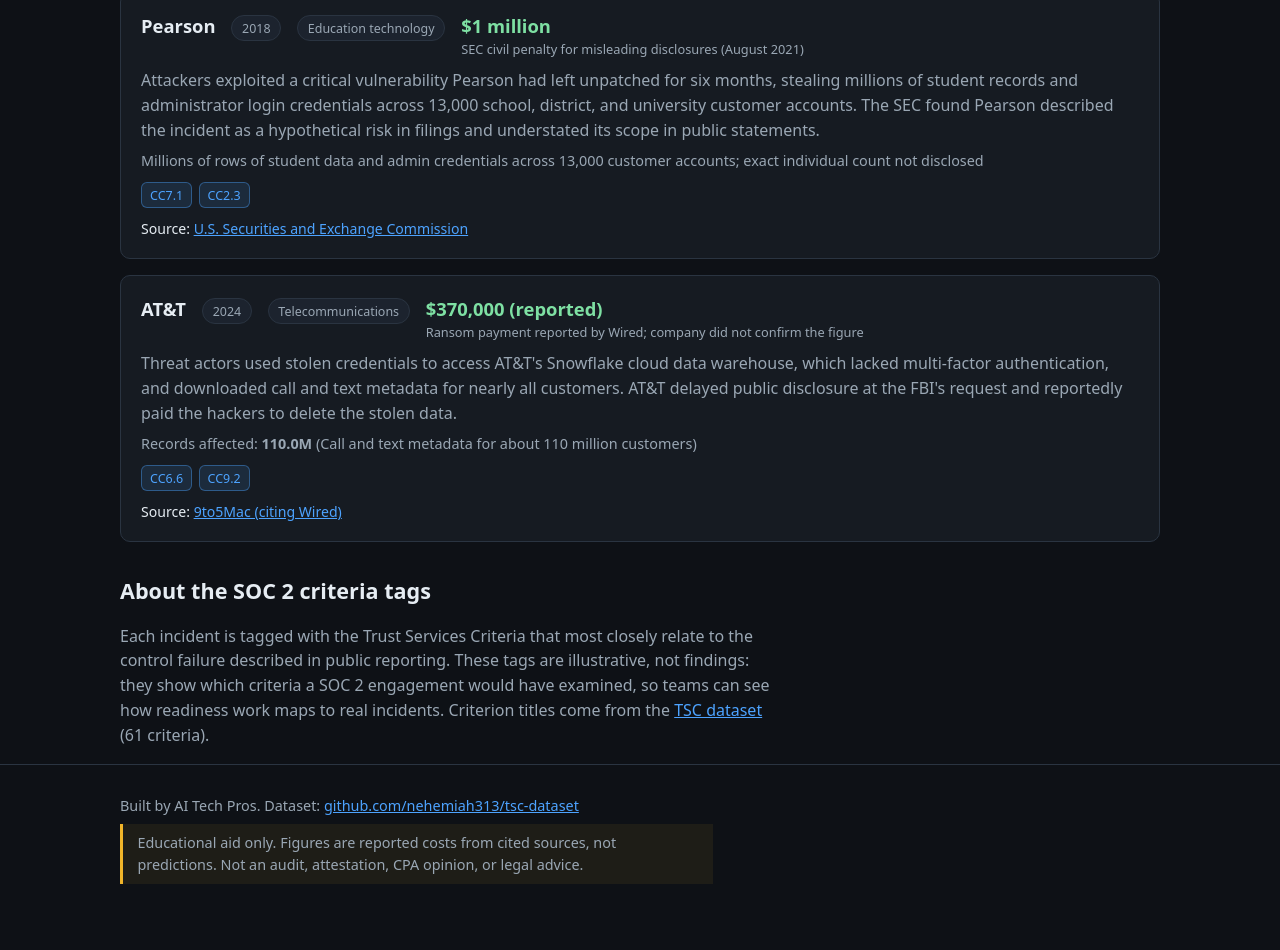
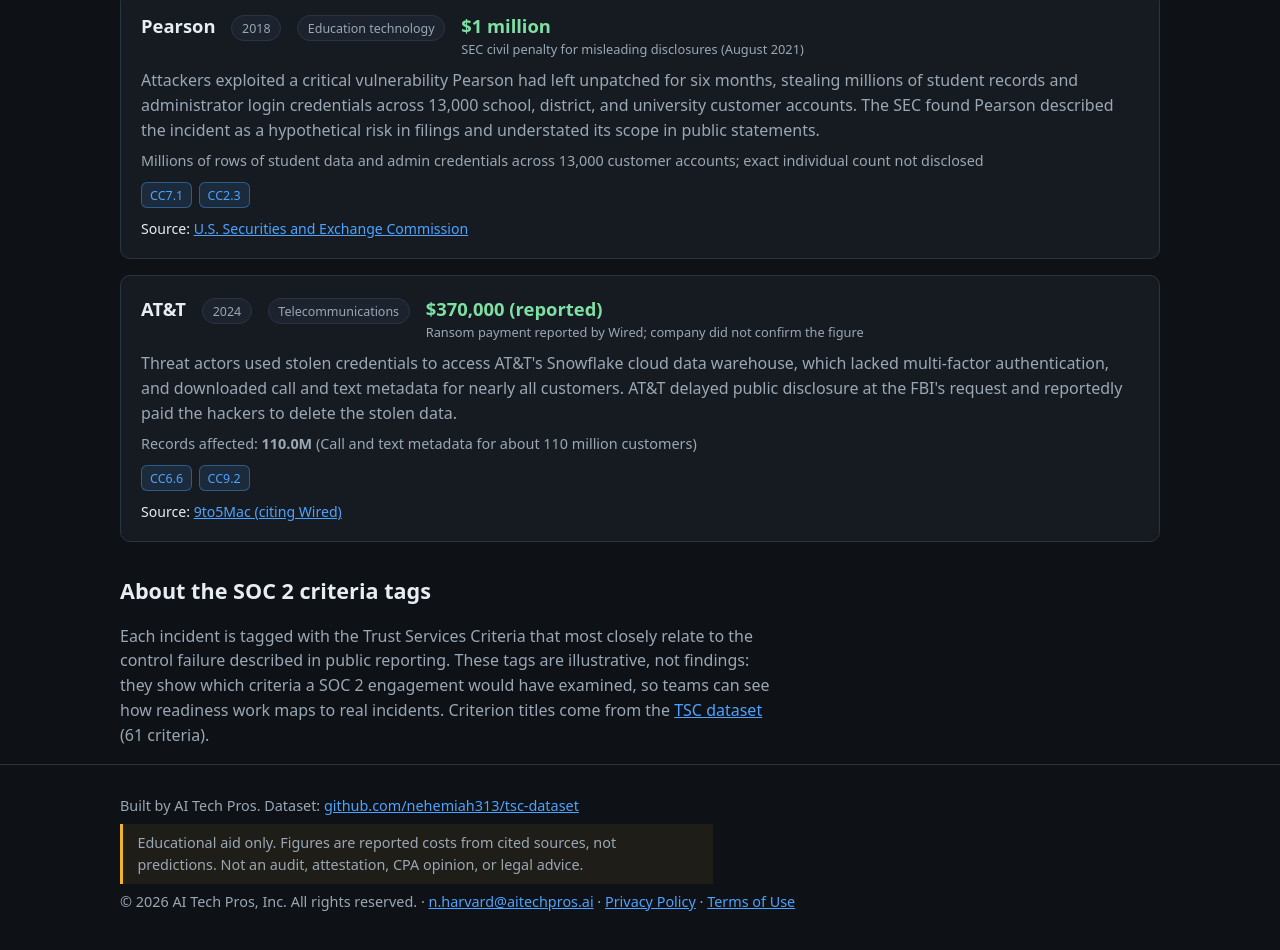
Before and after one commit to nehemiah313/soc2-breach-tracker, a plain HTML site: page index.html in a window 1280 px wide. Shown: the part 5041-5991 px from the top of the page. Drawn offline with Linux system fonts and the light colour scheme.

Commit message:
Add footer with copyright, contact, privacy/terms links, localStorage notice; add aria-labels to search/filter inputs; add email consent privacy line (email-collecting tools)

```diff
--- a/index.html
+++ b/index.html
@@ -90,6 +90,7 @@
   <div class="wrap">
     <p>Built by AI Tech Pros. Dataset: <a href="https://github.com/nehemiah313/tsc-dataset">github.com/nehemiah313/tsc-dataset</a></p>
     <p class="disclaimer">Educational aid only. Figures are reported costs from cited sources, not predictions. Not an audit, attestation, CPA opinion, or legal advice.</p>
+    <p>&copy; 2026 AI Tech Pros, Inc. All rights reserved. &middot; <a href="mailto:n.harvard@aitechpros.ai">n.harvard@aitechpros.ai</a> &middot; <a href="https://aitechpros.ai/privacy/">Privacy Policy</a> &middot; <a href="https://aitechpros.ai/terms/">Terms of Use</a></p>
   </div>
 </footer>
 
```
